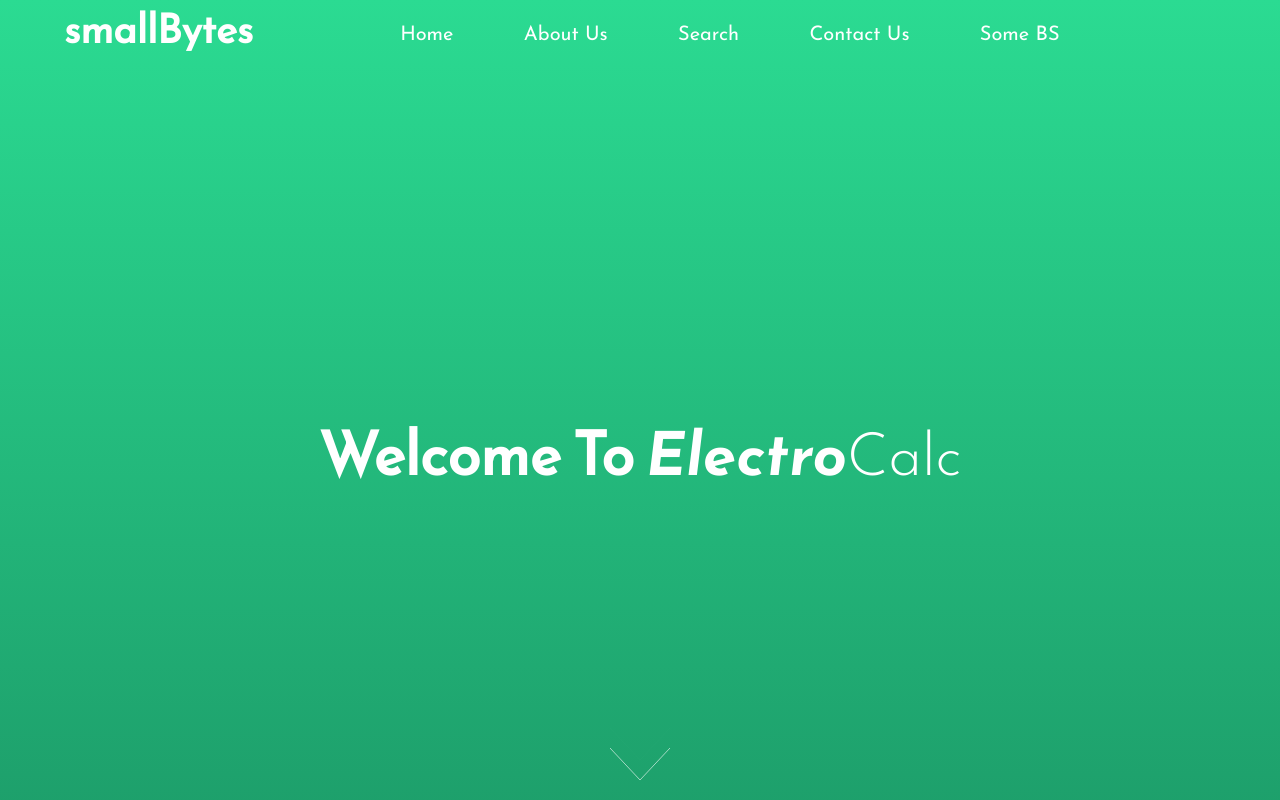
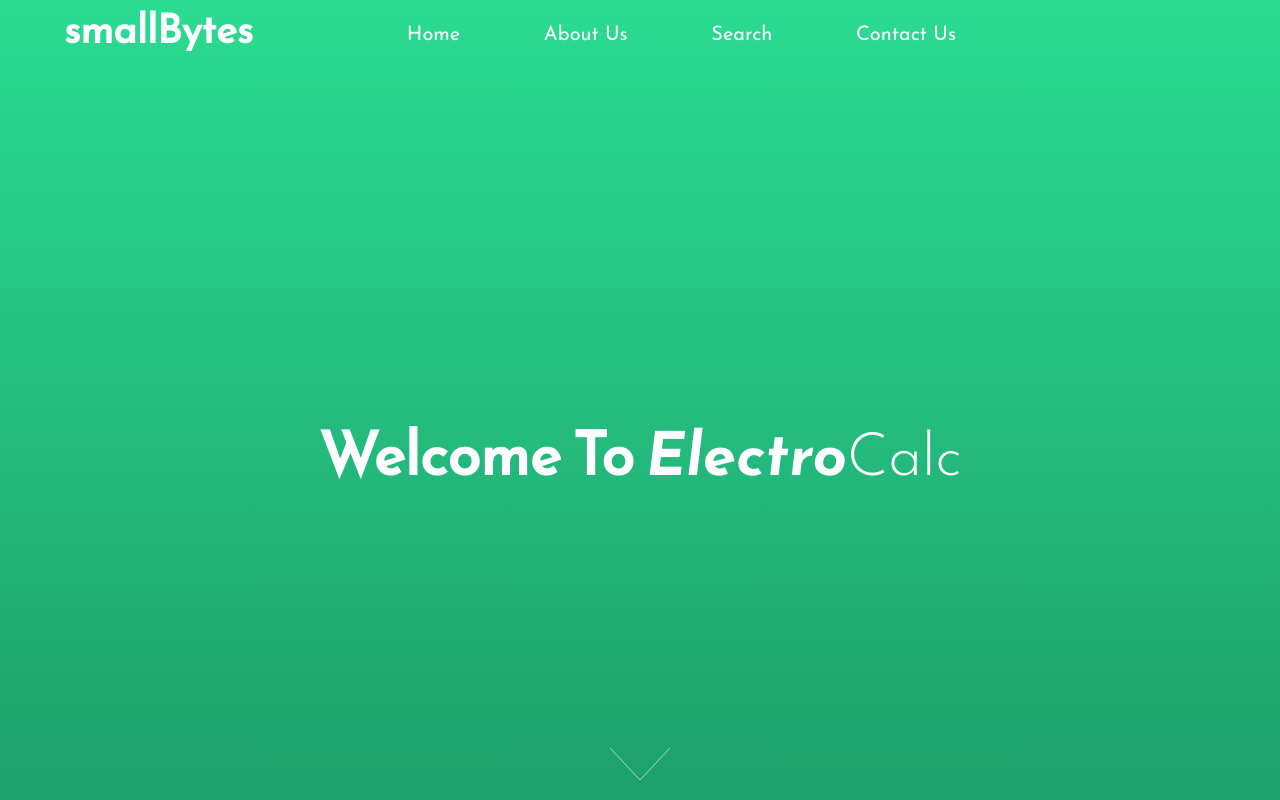
Before and after one commit to aravindg250/ElectroCalc, a plain HTML site: page index.html in a window 1280 px wide. Shown: the top 800 px of the page. Drawn offline with Linux system fonts and the light colour scheme.

Commit message:
final changes

```diff
--- a/index.html
+++ b/index.html
@@ -30,7 +30,6 @@
               <li><a href="#abtme" class="nav-links">About Us</a></li>
               <li><a href="#carSearch" class="nav-links">Search</a></li>
               <li><a href="#" class="nav-links">Contact Us</a></li>
-              <li><a href="#" class="nav-links">Some BS</a></li>
 
            </ul>
         </nav>
```
